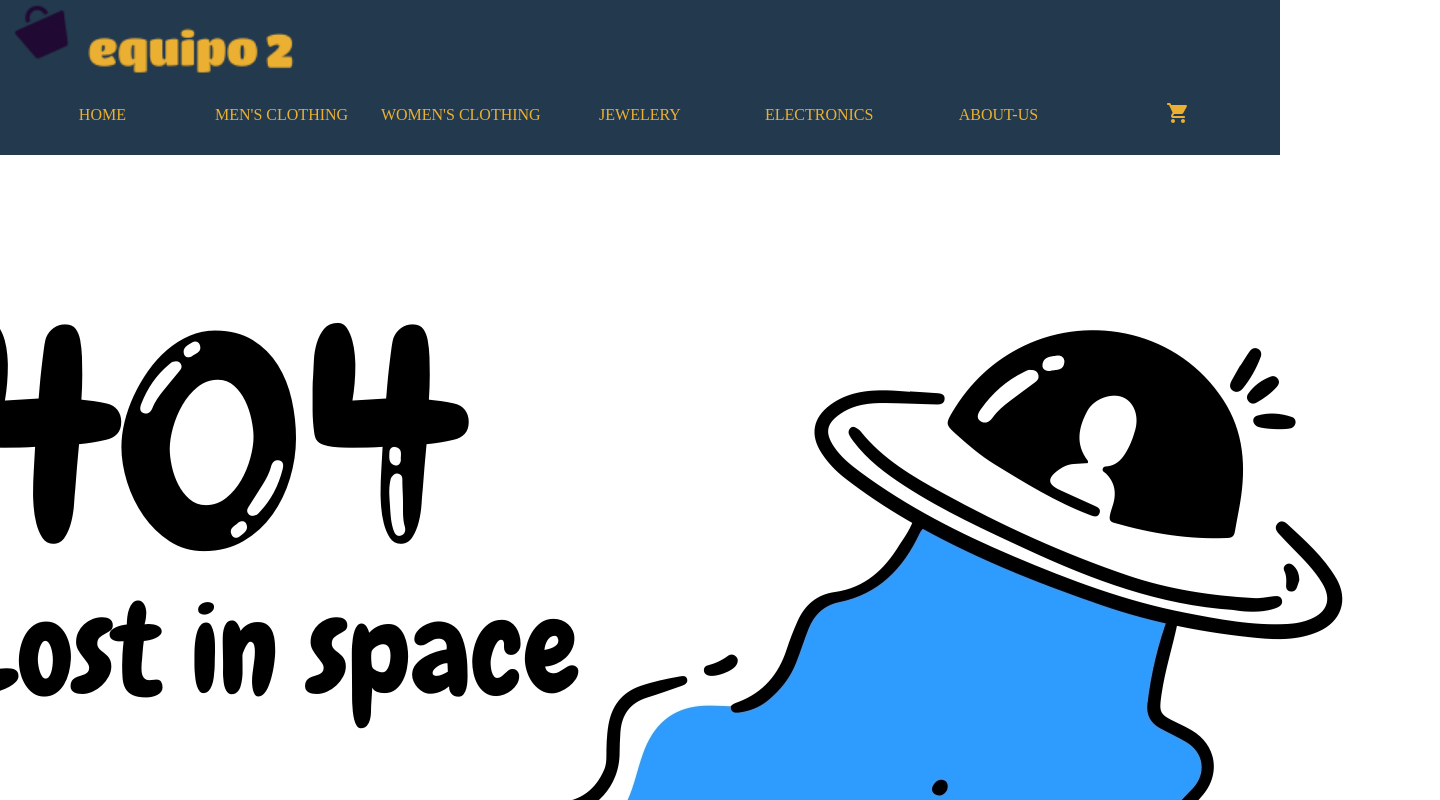
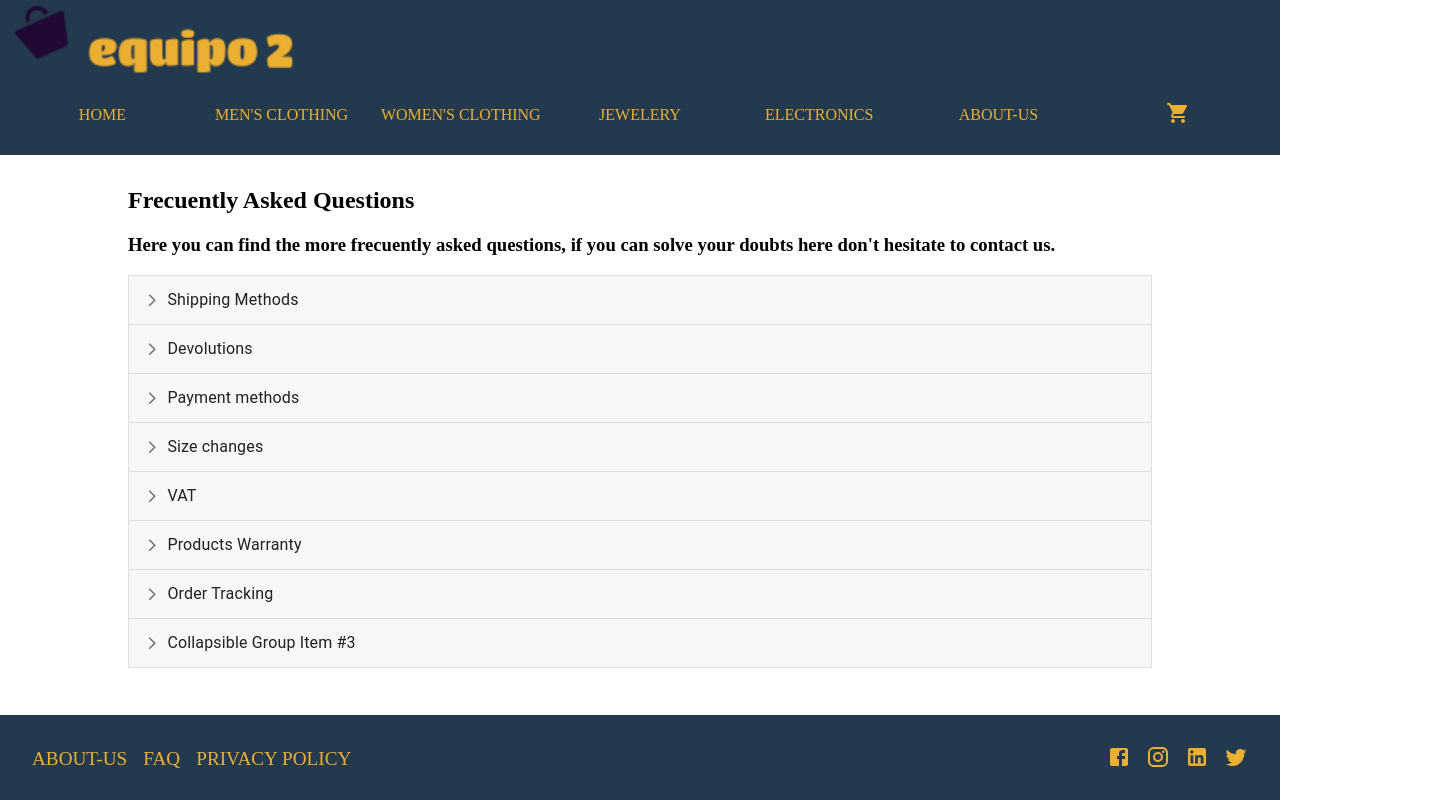
Before and after one commit to ultrapotros/christmas-project, a React (Create React App) app in the folder equipo2/: page /faq in a window 1280 px wide. Shown: the top 800 px of the page, 1440 px wide, since content can reach past the window. Built offline with nearby package versions, Linux system fonts and the light colour scheme; no server answers.

Commit message:
set categories

```diff
--- a/equipo2/src/App.js
+++ b/equipo2/src/App.js
@@ -18,6 +18,7 @@ import Cart from './components/Cart';
 import Privacy from './components/Privacy';
 import NotFoundPage from './components/NotFoundPage';
 import AboutUs from './components/AboutUs';
+import Faq from './components/Faq';
 
 
 export const Context = createContext(null);
@@ -64,6 +65,7 @@ function App() {
                   <Route path="/about-us" element={<AboutUs/>} />
                   <Route path="/privacy-policy" element={<Privacy />} />
                   <Route path="*" element={<NotFoundPage />} />
+                  <Route path="faq" element={<Faq />} />
                 </Routes>
             </main>
             <Footer />
--- /dev/null
+++ b/equipo2/src/components/Faq/component.css
@@ -0,0 +1,7 @@
+/* #panel1d-header p {
+    font-size: 2rem;
+} */
+#faqContainer {
+    width: 80%;
+    margin: 2rem auto;
+}
--- /dev/null
+++ b/equipo2/src/components/Faq/index.jsx
@@ -0,0 +1,163 @@
+import * as React from 'react';
+import { styled } from '@mui/material/styles';
+import ArrowForwardIosSharpIcon from '@mui/icons-material/ArrowForwardIosSharp';
+import MuiAccordion from '@mui/material/Accordion';
+import MuiAccordionSummary from '@mui/material/AccordionSummary';
+import MuiAccordionDetails from '@mui/material/AccordionDetails';
+import Typography from '@mui/material/Typography';
+import './component.css';
+
+const Accordion = styled((props) => (
+  <MuiAccordion disableGutters elevation={0} square {...props} />
+))(({ theme }) => ({
+  border: `1px solid ${theme.palette.divider}`,
+  '&:not(:last-child)': {
+    borderBottom: 0,
+  },
+  '&:before': {
+    display: 'none',
+  },
+}));
+
+const AccordionSummary = styled((props) => (
+  <MuiAccordionSummary
+    expandIcon={<ArrowForwardIosSharpIcon sx={{ fontSize: '0.9rem' }} />}
+    {...props}
+  />
+))(({ theme }) => ({
+  backgroundColor:
+    theme.palette.mode === 'dark'
+      ? 'rgba(255, 255, 255, .05)'
+      : 'rgba(0, 0, 0, .03)',
+  flexDirection: 'row-reverse',
+  '& .MuiAccordionSummary-expandIconWrapper.Mui-expanded': {
+    transform: 'rotate(90deg)',
+  },
+  '& .MuiAccordionSummary-content': {
+    marginLeft: theme.spacing(1),
+  },
+}));
+
+const AccordionDetails = styled(MuiAccordionDetails)(({ theme }) => ({
+  padding: theme.spacing(2),
+  borderTop: '1px solid rgba(0, 0, 0, .125)',
+}));
+
+export default function CustomizedAccordions() {
+  const [expanded, setExpanded] = React.useState();
+
+  const handleChange = (panel) => (event, newExpanded) => {
+    setExpanded(newExpanded ? panel : false);
+  };
+
+  return (
+    <div id="faqContainer" >
+      <h2>Frecuently Asked Questions</h2>
+      <h3>Here you can find the more frecuently asked questions, if you can solve your doubts here don't hesitate to contact us.</h3>
+      <Accordion expanded={expanded === 'panel1'} onChange={handleChange('panel1')}>
+        <AccordionSummary aria-controls="panel1d-content" id="panel1d-header" >
+          <Typography>Shipping Methods</Typography>
+        </AccordionSummary>
+        <AccordionDetails>
+          <Typography>
+            Lorem ipsum dolor sit amet, consectetur adipiscing elit. Suspendisse
+            malesuada lacus ex, sit amet blandit leo lobortis eget. Lorem ipsum dolor
+            sit amet, consectetur adipiscing elit. Suspendisse malesuada lacus ex,
+            sit amet blandit leo lobortis eget.
+          </Typography>
+        </AccordionDetails>
+      </Accordion>
+      <Accordion expanded={expanded === 'panel2'} onChange={handleChange('panel2')}>
+        <AccordionSummary aria-controls="panel2d-content" id="panel2d-header">
+          <Typography>Devolutions</Typography>
+        </AccordionSummary>
+        <AccordionDetails>
+          <Typography>
+            Lorem ipsum dolor sit amet, consectetur adipiscing elit. Suspendisse
+            malesuada lacus ex, sit amet blandit leo lobortis eget. Lorem ipsum dolor
+            sit amet, consectetur adipiscing elit. Suspendisse malesuada lacus ex,
+            sit amet blandit leo lobortis eget.
+          </Typography>
+        </AccordionDetails>
+      </Accordion>
+      <Accordion expanded={expanded === 'panel3'} onChange={handleChange('panel3')}>
+        <AccordionSummary aria-controls="panel3d-content" id="panel3d-header">
+          <Typography>Payment methods</Typography>
+        </AccordionSummary>
+        <AccordionDetails>
+          <Typography>
+            Lorem ipsum dolor sit amet, consectetur adipiscing elit. Suspendisse
+            malesuada lacus ex, sit amet blandit leo lobortis eget. Lorem ipsum dolor
+            sit amet, consectetur adipiscing elit. Suspendisse malesuada lacus ex,
+            sit amet blandit leo lobortis eget.
+          </Typography>
+        </AccordionDetails>
+      </Accordion>
+      <Accordion expanded={expanded === 'panel4'} onChange={handleChange('panel4')}>
+        <AccordionSummary aria-controls="panel4d-content" id="panel4d-header">
+          <Typography>Size changes</Typography>
+        </AccordionSummary>
+        <AccordionDetails>
+          <Typography>
+            Lorem ipsum dolor sit amet, consectetur adipiscing elit. Suspendisse
+            malesuada lacus ex, sit amet blandit leo lobortis eget. Lorem ipsum dolor
+            sit amet, consectetur adipiscing elit. Suspendisse malesuada lacus ex,
+            sit amet blandit leo lobortis eget.
+          </Typography>
+        </AccordionDetails>
+      </Accordion>
+      <Accordion expanded={expanded === 'panel5'} onChange={handleChange('panel5')}>
+        <AccordionSummary aria-controls="panel5d-content" id="panel5d-header">
+          <Typography>VAT</Typography>
+        </AccordionSummary>
+        <AccordionDetails>
+          <Typography>
+            Lorem ipsum dolor sit amet, consectetur adipiscing elit. Suspendisse
+            malesuada lacus ex, sit amet blandit leo lobortis eget. Lorem ipsum dolor
+            sit amet, consectetur adipiscing elit. Suspendisse malesuada lacus ex,
+            sit amet blandit leo lobortis eget.
+          </Typography>
+        </AccordionDetails>
+      </Accordion>
+      <Accordion expanded={expanded === 'panel6'} onChange={handleChange('panel6')}>
+        <AccordionSummary aria-controls="panel6d-content" id="panel6d-header">
+          <Typography>Products Warranty</Typography>
+        </AccordionSummary>
+        <AccordionDetails>
+          <Typography>
+            Lorem ipsum dolor sit amet, consectetur adipiscing elit. Suspendisse
+            malesuada lacus ex, sit amet blandit leo lobortis eget. Lorem ipsum dolor
+            sit amet, consectetur adipiscing elit. Suspendisse malesuada lacus ex,
+            sit amet blandit leo lobortis eget.
+          </Typography>
+        </AccordionDetails>
+      </Accordion>
+      <Accordion expanded={expanded === 'panel7'} onChange={handleChange('panel7')}>
+        <AccordionSummary aria-controls="panel7d-content" id="panel7d-header">
+          <Typography>Order Tracking</Typography>
+        </AccordionSummary>
+        <AccordionDetails>
+          <Typography>
+            Lorem ipsum dolor sit amet, consectetur adipiscing elit. Suspendisse
+            malesuada lacus ex, sit amet blandit leo lobortis eget. Lorem ipsum dolor
+            sit amet, consectetur adipiscing elit. Suspendisse malesuada lacus ex,
+            sit amet blandit leo lobortis eget.
+          </Typography>
+        </AccordionDetails>
+      </Accordion>
+      <Accordion expanded={expanded === 'panel8'} onChange={handleChange('panel8')}>
+        <AccordionSummary aria-controls="panel8d-content" id="panel8d-header">
+          <Typography>Collapsible Group Item #3</Typography>
+        </AccordionSummary>
+        <AccordionDetails>
+          <Typography>
+            Lorem ipsum dolor sit amet, consectetur adipiscing elit. Suspendisse
+            malesuada lacus ex, sit amet blandit leo lobortis eget. Lorem ipsum dolor
+            sit amet, consectetur adipiscing elit. Suspendisse malesuada lacus ex,
+            sit amet blandit leo lobortis eget.
+          </Typography>
+        </AccordionDetails>
+      </Accordion>
+    </div>
+  );
+}
```
